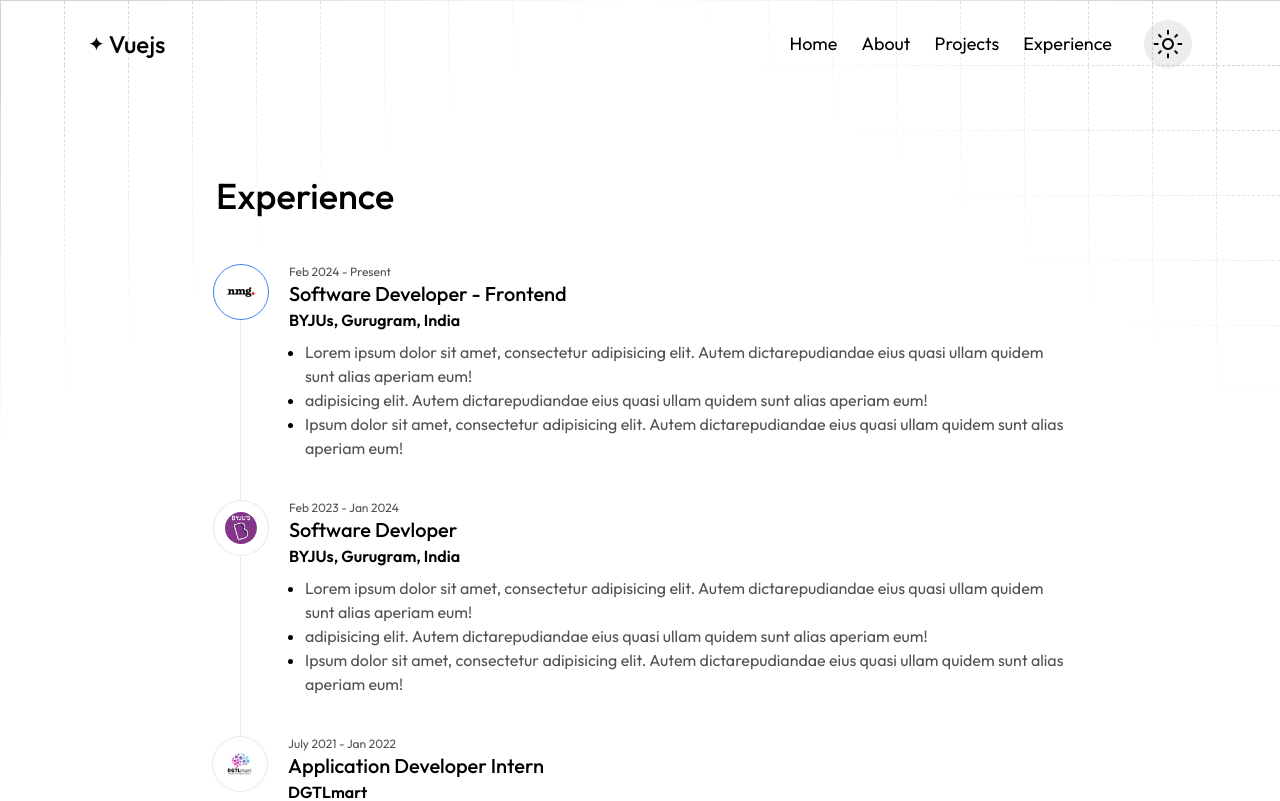
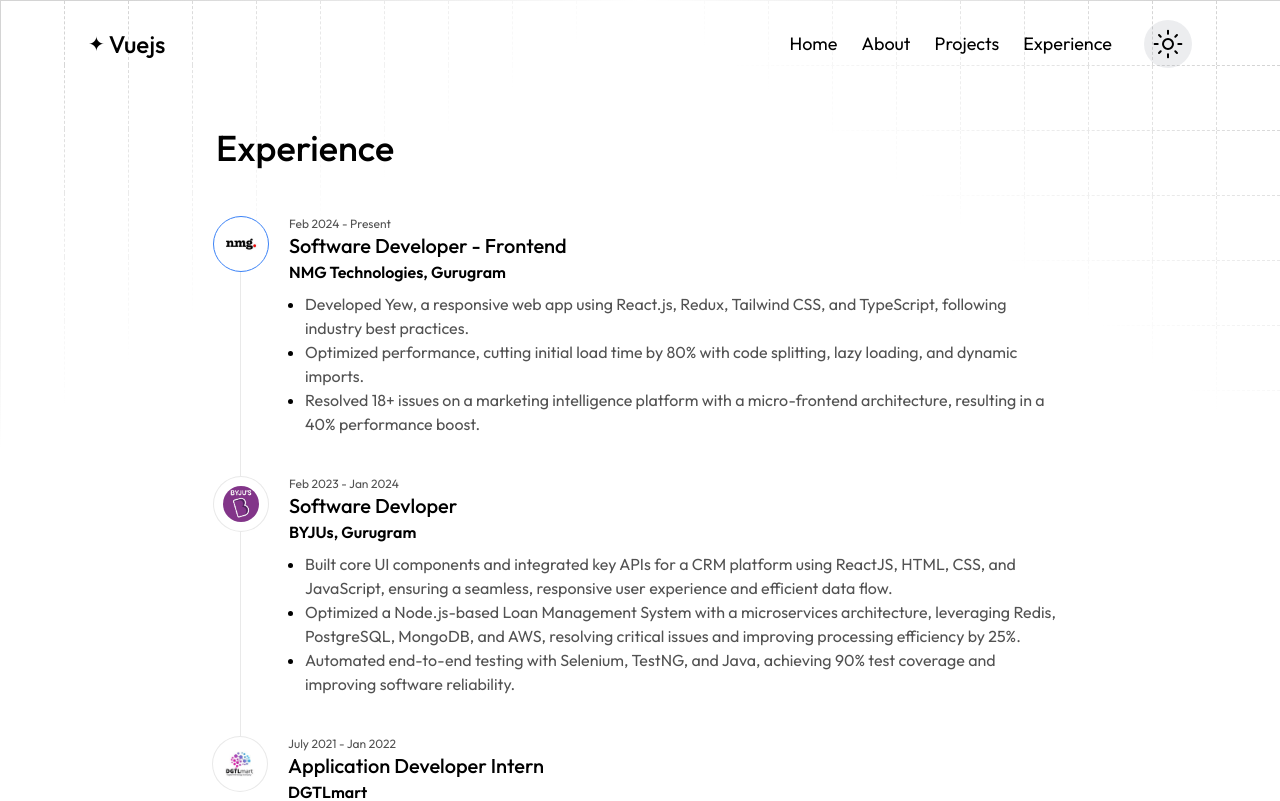
Before and after one commit to deepak252/portfolio, a Next.js app: page /experience in a window 1280 px wide. Shown: the top 801 px of the page. Built offline with nearby package versions, Linux system fonts and the light colour scheme; a web font is replaced by a local one.

Commit message:
Experience update

```diff
--- a/app/about/page.tsx
+++ b/app/about/page.tsx
@@ -5,7 +5,7 @@
 export default function About() {
   return (
     <>
-      <section className="max-w-4xl mx-auto pt-12 pb-4 px-6">
+      <section className="max-w-4xl mx-auto pb-4 px-6">
         <h2>About Me</h2>
         <div className="mt-6">
           <div>
--- a/app/components/Projects.tsx
+++ b/app/components/Projects.tsx
@@ -1,16 +1,45 @@
 import Link from 'next/link'
-import DeveloperImg from '@/app/assets/images/developer.png'
-import Image from 'next/image'
+import CodeImg from '@/app/assets/images/code.png'
+import Image, { StaticImageData } from 'next/image'
 import { ArrowRightIcon } from './icons'
+
+type Project = {
+  imgPath: StaticImageData
+  name: string
+  description: string
+}
+
+const projects: Project[] = [
+  {
+    imgPath: CodeImg,
+    name: 'Ludo Multiplayer',
+    description: '',
+  },
+  {
+    imgPath: CodeImg,
+    name: 'Bus Tracking Application',
+    description: '',
+  },
+  {
+    imgPath: CodeImg,
+    name: 'Food Delivery Ecommerce Application',
+    description: '',
+  },
+  // {
+  //   imgPath: CodeImg,
+  //   name: 'Pet Adopt and Finder',
+  //   description: '',
+  // },
+]
 
 const Projects = () => {
   return (
     <section id="projects" className="dashboard-section">
       <h3 className="mb-10">Projects</h3>
       <div className="grid gap-8 sm:grid-cols-2 lg:grid-cols-3">
-        <ProjectItem />
-        <ProjectItem />
-        <ProjectItem />
+        {projects.map((project) => (
+          <ProjectItem key={project.name} project={project} />
+        ))}
       </div>
       <div className="flex-center">
         <Link href="/projects" className="btn-primary px-16 mt-12">
@@ -22,20 +51,20 @@
   )
 }
 
-const ProjectItem = () => {
+const ProjectItem = ({ project }: { project: Project }) => {
   return (
     <div className="flex flex-col items-center cursor-pointer group">
       <div className="relative bg-red size-full rounded-2xl  overflow-hidden bg-white">
         <Image
-          src={DeveloperImg}
+          src={project.imgPath}
           alt="project-img"
           className="h-48 w-full object-cover group-hover:scale-105 transition-all duration-300 sm:h-44 lg:h-44"
         />
         <div className="absolute inset-0 size-full bg-neutral-800 bg-opacity-30 group-hover:bg-opacity-0 transition-all duration-300" />
       </div>
       <div className="py-6">
-        <p className="text-xl font-medium mb-2">Admin Dashboard</p>
-        <p className="text-base">
+        <p className="text-xl font-medium line-clamp-1 mb-2">{project.name}</p>
+        <p className="text-base line-clamp-3">
           Lorem ipsum dolor sit amet consectetur adipisicing elit. Esse ipsum
           voluptates cum asperiores delectus sint dignissimos voluptate, facere
           sunt ad! Natus a in adipisci minima modi. Ipsum sapiente neque ullam!
--- a/app/experience/page.tsx
+++ b/app/experience/page.tsx
@@ -17,22 +17,22 @@
     imgPath: CompanyImg1,
     timeline: 'Feb 2024 - Present',
     title: 'Software Developer - Frontend',
-    company: 'BYJUs, Gurugram, India',
+    company: 'NMG Technologies, Gurugram',
     description: [
-      'Lorem ipsum dolor sit amet, consectetur adipisicing elit. Autem dictarepudiandae eius quasi ullam quidem sunt alias aperiam eum!',
-      'adipisicing elit. Autem dictarepudiandae eius quasi ullam quidem sunt alias aperiam eum!',
-      'Ipsum dolor sit amet, consectetur adipisicing elit. Autem dictarepudiandae eius quasi ullam quidem sunt alias aperiam eum!',
+      'Developed Yew, a responsive web app using React.js, Redux, Tailwind CSS, and TypeScript, following industry best practices.',
+      'Optimized performance, cutting initial load time by 80% with code splitting, lazy loading, and dynamic imports.',
+      'Resolved 18+ issues on a marketing intelligence platform with a micro-frontend architecture, resulting in a 40% performance boost.',
     ],
   },
   {
     imgPath: CompanyImg2,
     timeline: 'Feb 2023 - Jan 2024',
     title: 'Software Devloper',
-    company: 'BYJUs, Gurugram, India',
+    company: 'BYJUs, Gurugram',
     description: [
-      'Lorem ipsum dolor sit amet, consectetur adipisicing elit. Autem dictarepudiandae eius quasi ullam quidem sunt alias aperiam eum!',
-      'adipisicing elit. Autem dictarepudiandae eius quasi ullam quidem sunt alias aperiam eum!',
-      'Ipsum dolor sit amet, consectetur adipisicing elit. Autem dictarepudiandae eius quasi ullam quidem sunt alias aperiam eum!',
+      'Built core UI components and integrated key APIs for a CRM platform using ReactJS, HTML, CSS, and JavaScript, ensuring a seamless, responsive user experience and efficient data flow.',
+      'Optimized a Node.js-based Loan Management System with a microservices architecture, leveraging Redis, PostgreSQL, MongoDB, and AWS, resolving critical issues and improving processing efficiency by 25%.',
+      'Automated end-to-end testing with Selenium, TestNG, and Java, achieving 90% test coverage and improving software reliability.',
     ],
   },
   {
@@ -41,16 +41,16 @@
     title: 'Application Developer Intern',
     company: 'DGTLmart',
     description: [
-      'Lorem ipsum dolor sit amet, consectetur adipisicing elit. Autem dictarepudiandae eius quasi ullam quidem sunt alias aperiam eum!',
-      'adipisicing elit. Autem dictarepudiandae eius quasi ullam quidem sunt alias aperiam eum!',
-      'Ipsum dolor sit amet, consectetur adipisicing elit. Autem dictarepudiandae eius quasi ullam quidem sunt alias aperiam eum!',
+      'Developed and implemented interactive in-app games, quizzes and a virtual assistant for TreeCampus, a Flutter-based digital learning application with 100,000+ downloads.',
+      'Designed, built, and deployed an interactive digital business card website using React.js, HTML, SCSS, and JavaScript.',
+      'Automated push notifications and data import/export by developing a Node.js backend service integrated with Firebase, improving efficiency and user engagement.',
     ],
   },
 ]
 
 const Experience = () => {
   return (
-    <section className="max-w-4xl mx-auto pt-12 pb-4 px-6">
+    <section className="max-w-4xl mx-auto pb-4 px-6">
       <h2 className="mb-12">Experience</h2>
       {experienceList.map((experience, index) => (
         <ExperienceItem
@@ -75,7 +75,7 @@
       icon={
         <Image
           src={experience.imgPath}
-          className="size-8 rounded-full"
+          className="size-9 rounded-full"
           alt="company-logo"
         />
       }
--- a/app/projects/page.tsx
+++ b/app/projects/page.tsx
@@ -1,10 +1,10 @@
 import Image from 'next/image'
-import DeveloperImg from '@/app/assets/images/developer.png'
+import DeveloperImg from '@/app/assets/images/code.png'
 
 export default function Projects() {
   return (
     <>
-      <section className="max-w-4xl mx-auto pt-12 pb-4 px-6">
+      <section className="max-w-4xl mx-auto pb-4 px-6">
         <h2>Projects</h2>
         <div className="flex flex-col gap-4 mt-6">
           <ProjectItem />
```
Also changed, not shown: 1 other file (tests, documents, lock files or other folders).
